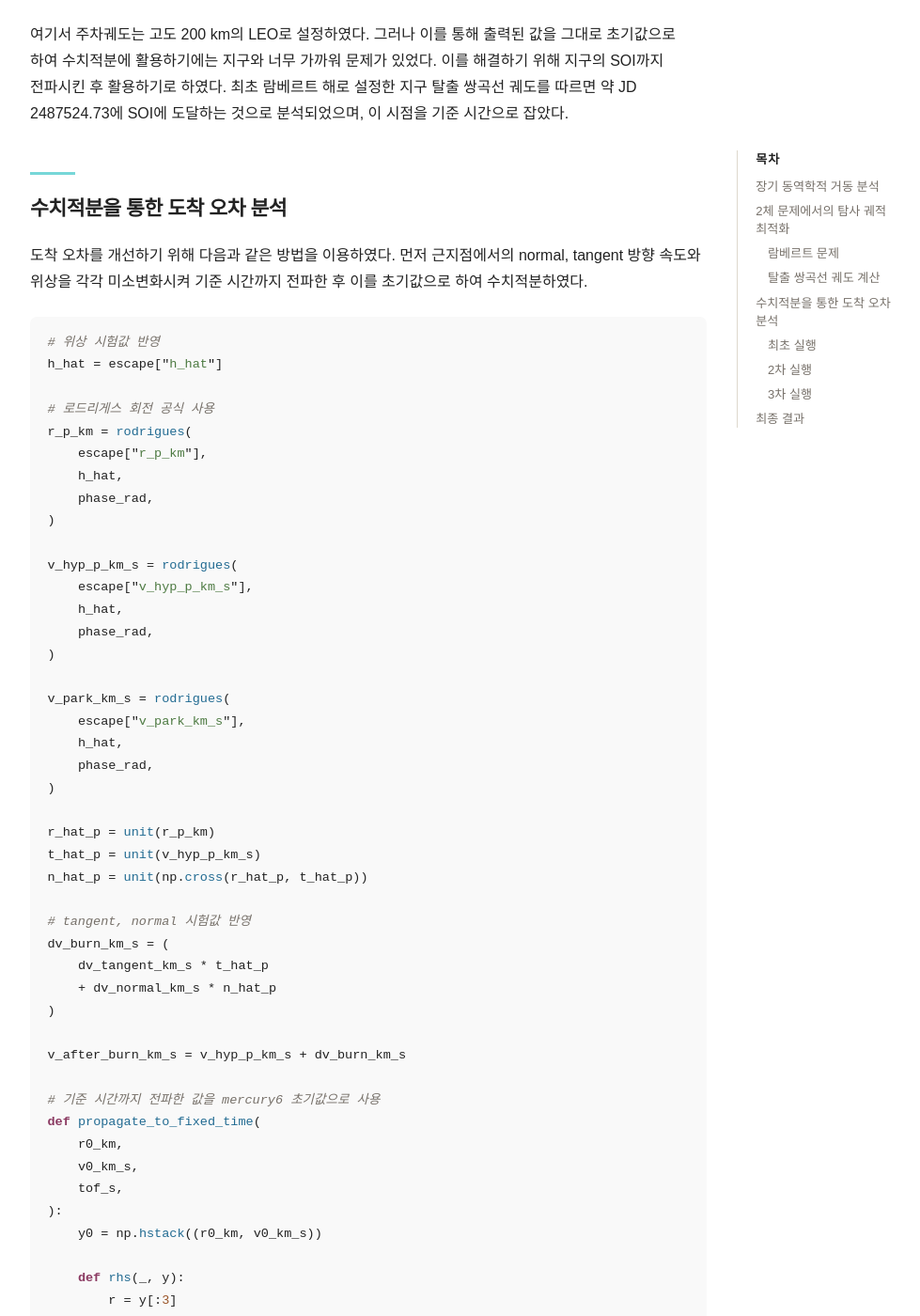
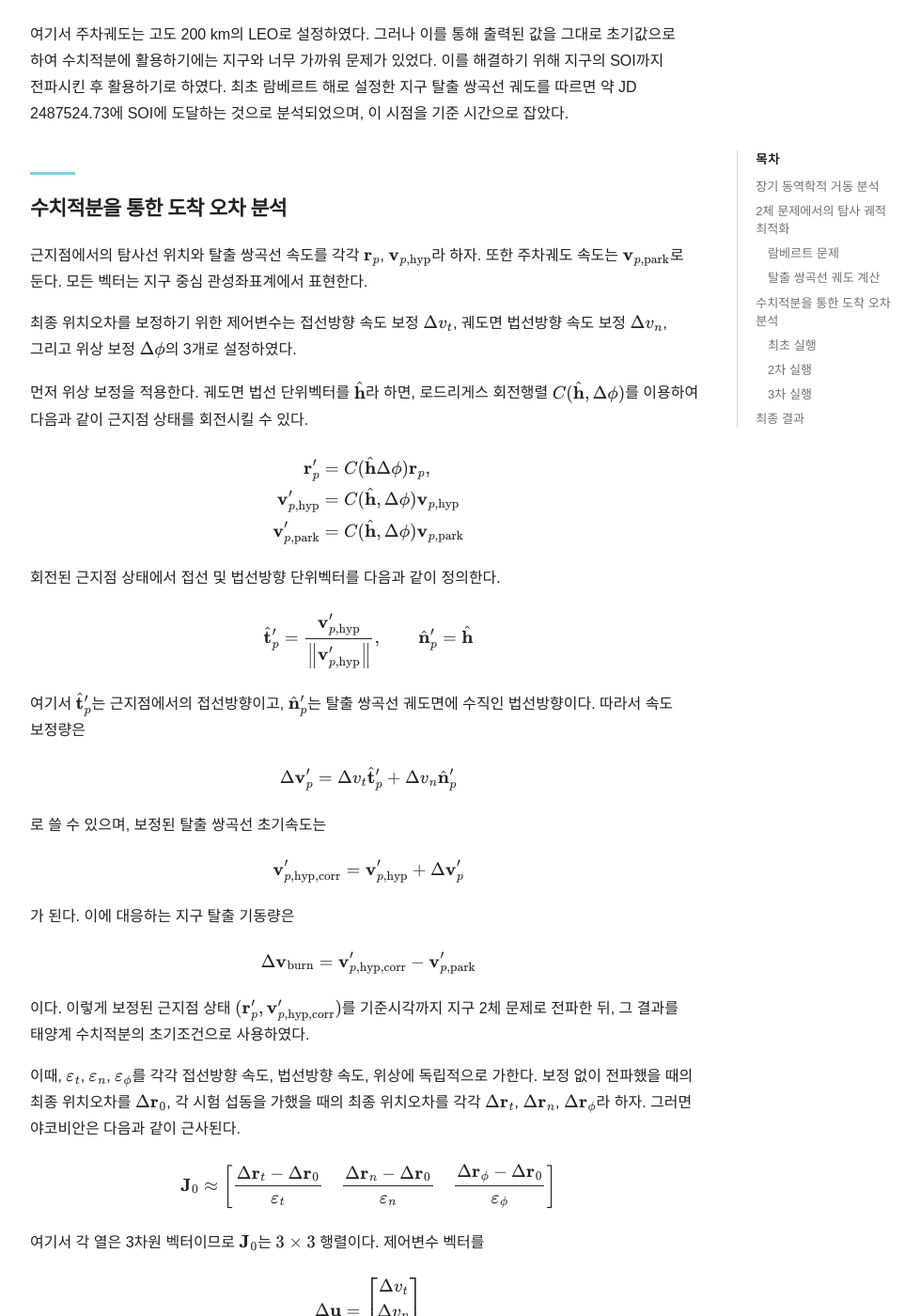
Before and after one commit to shami-momo/shami-momo.github.io, a Jekyll site: the page built from _posts/2026-09-07-2002AA29.md, in a window 1280 px wide and 1400 px high, scrolled down 6142 px. Shown: the whole window at 94% size, without its empty margins (248-1227 px from the left). Built offline with Jekyll 4.4.1, drawn with Linux system fonts in a browser that asks for light colours; some web fonts are replaced; comment, search, counter and statistics services are not loaded; some of the changed text lies outside the part shown.

Commit message:
aa29 update

````diff
--- a/_posts/2026-09-07-2002AA29.md
+++ b/_posts/2026-09-07-2002AA29.md
@@ -116,7 +116,52 @@ delta_v_inj_vec = v_hyp_p_vec - v_park_vec # injection 시 Delta V
 여기서 주차궤도는 고도 200 km의 LEO로 설정하였다. 그러나 이를 통해 출력된 값을 그대로 초기값으로 하여 수치적분에 활용하기에는 지구와 너무 가까워 문제가 있었다. 이를 해결하기 위해 지구의 SOI까지 전파시킨 후 활용하기로 하였다. 최초 람베르트 해로 설정한 지구 탈출 쌍곡선 궤도를 따르면 약 JD 2487524.73에 SOI에 도달하는 것으로 분석되었으며, 이 시점을 기준 시간으로 잡았다.
 
 ## 수치적분을 통한 도착 오차 분석
-도착 오차를 개선하기 위해 다음과 같은 방법을 이용하였다. 먼저 근지점에서의 normal, tangent 방향 속도와 위상을 각각 미소변화시켜 기준 시간까지 전파한 후 이를 초기값으로 하여 수치적분하였다.
+근지점에서의 탐사선 위치와 탈출 쌍곡선 속도를 각각
+$$\mathbf{r}_p$$, $$\mathbf{v}_{p,\mathrm{hyp}}$$라 하자. 또한 주차궤도 속도는 $\mathbf{v}_{p,\mathrm{park}}$로 둔다. 모든 벡터는 지구 중심 관성좌표계에서 표현한다.
+
+최종 위치오차를 보정하기 위한 제어변수는 접선방향 속도 보정
+$\Delta v_t$, 궤도면 법선방향 속도 보정 $\Delta v_n$, 그리고 위상 보정 $\Delta\phi$의 3개로 설정하였다.
+
+먼저 위상 보정을 적용한다. 궤도면 법선 단위벡터를 $\hat{\mathbf{h}}$라 하면, 로드리게스 회전행렬 $C(\hat{\mathbf{h}},\Delta\phi)$를 이용하여 다음과 같이 근지점 상태를 회전시킬 수 있다.
+
+$$\begin{aligned} \mathbf{r}'_p &= C(\hat{\mathbf{h}}\Delta\phi)\mathbf{r}_p, \\ \mathbf{v}'_{p,\mathrm{hyp}} &=
+C(\hat{\mathbf{h}},\Delta\phi)\mathbf{v}_{p,\mathrm{hyp}} \\ \mathbf{v}'_{p,\mathrm{park}} &= C(\hat{\mathbf{h}},\Delta\phi)\mathbf{v}_{p,\mathrm{park}} \end{aligned}$$
+
+회전된 근지점 상태에서 접선 및 법선방향 단위벡터를 다음과 같이 정의한다.
+
+$$\hat{\mathbf{t}}'_p = \frac{\mathbf{v}'_{p,\mathrm{hyp}}}{\left\|\mathbf{v}'_{p,\mathrm{hyp}}\right\|},\qquad\hat{\mathbf{n}}'_p=\hat{\mathbf{h}}$$
+
+여기서 $\hat{\mathbf{t}}'_p$는 근지점에서의 접선방향이고, $\hat{\mathbf{n}}'_p$는 탈출 쌍곡선 궤도면에 수직인 법선방향이다. 따라서 속도 보정량은
+
+$$\Delta\mathbf{v}'_p=\Delta v_t\hat{\mathbf{t}}'_p+\Delta v_n\hat{\mathbf{n}}'_p$$
+
+로 쓸 수 있으며, 보정된 탈출 쌍곡선 초기속도는
+
+$$\mathbf{v}'_{p,\mathrm{hyp,corr}}=\mathbf{v}'_{p,\mathrm{hyp}}+\Delta\mathbf{v}'_p$$
+
+가 된다. 이에 대응하는 지구 탈출 기동량은
+
+$$\Delta\mathbf{v}_{\mathrm{burn}}=\mathbf{v}'_{p,\mathrm{hyp,corr}}-\mathbf{v}'_{p,\mathrm{park}}$$
+
+이다. 이렇게 보정된 근지점 상태 $$(\mathbf{r}'_p,\mathbf{v}'_{p,\mathrm{hyp,corr}})$$를 기준시각까지 지구 2체 문제로 전파한 뒤, 그 결과를 태양계 수치적분의 초기조건으로 사용하였다.
+
+이때, $\varepsilon_t$, $\varepsilon_n$, $\varepsilon_\phi$를 각각 접선방향 속도, 법선방향 속도, 위상에 독립적으로 가한다. 보정 없이 전파했을 때의 최종 위치오차를 $$\Delta\mathbf{r}_0$$, 각 시험 섭동을 가했을 때의 최종 위치오차를 각각 $$\Delta\mathbf{r}_t$$, $$\Delta\mathbf{r}_n$$, $$\Delta\mathbf{r}_\phi$$라 하자. 그러면 야코비안은 다음과 같이 근사된다.
+
+$$\mathbf{J}_0 \approx \begin{bmatrix} \dfrac{\Delta\mathbf{r}_t-\Delta\mathbf{r}_0}{\varepsilon_t} & \dfrac{\Delta\mathbf{r}_n-\Delta\mathbf{r}_0}{\varepsilon_n} & \dfrac{\Delta\mathbf{r}_\phi-\Delta\mathbf{r}_0}{\varepsilon_\phi} \end{bmatrix}$$
+
+여기서 각 열은 3차원 벡터이므로 $\mathbf{J}_0$는 $3\times3$ 행렬이다. 제어변수 벡터를
+
+$$\Delta\mathbf{u}=\begin{bmatrix}\Delta v_t \\\Delta v_n \\\Delta\phi\end{bmatrix}$$
+
+로 정의하면, 최종 위치오차의 1차 근사는
+
+$$\Delta\mathbf{r}_{f,\mathrm{corr}}\approx\Delta\mathbf{r}_0+\mathbf{J}_0\Delta\mathbf{u}$$
+
+가 된다. 따라서 위치오차를 없애기 위한 보정값은
+
+$$\mathbf{J}_0\Delta\mathbf{u}=-\Delta\mathbf{r}_0$$
+
+를 풀어 구한다. 이를 구현한 코드는 아래와 같다.
 
 ```python
 # 위상 시험값 반영
@@ -200,11 +245,7 @@ v_handoff_au_day = (
     earth_soi_state.v
     + handoff["v_km_s"] * DAY_S / AU_KM
 )
-```
 
-얻은 결과를 이용해 야코비안을 구성하였고, 이를 통해 각 시행에서 사용할 값들을 도출하였다.
-
-```
 def calculate_error(vec_sc, vec_aa29):
     df = vec_sc.merge(
         vec_aa29,
````
